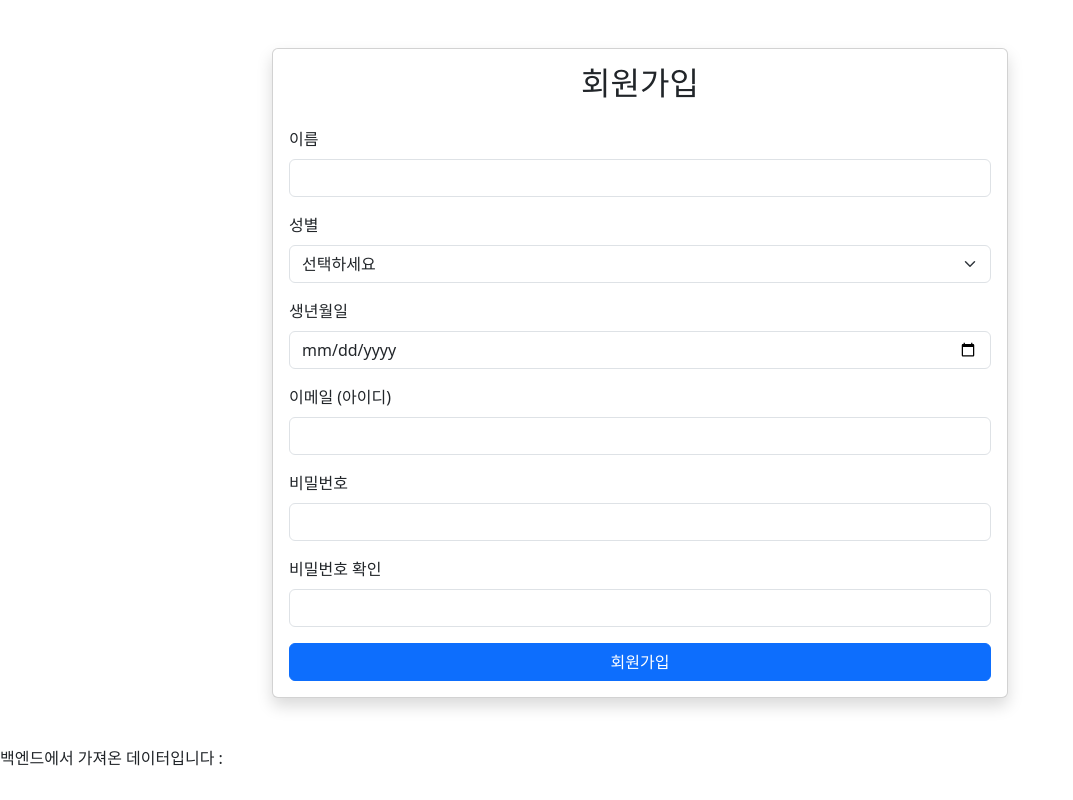
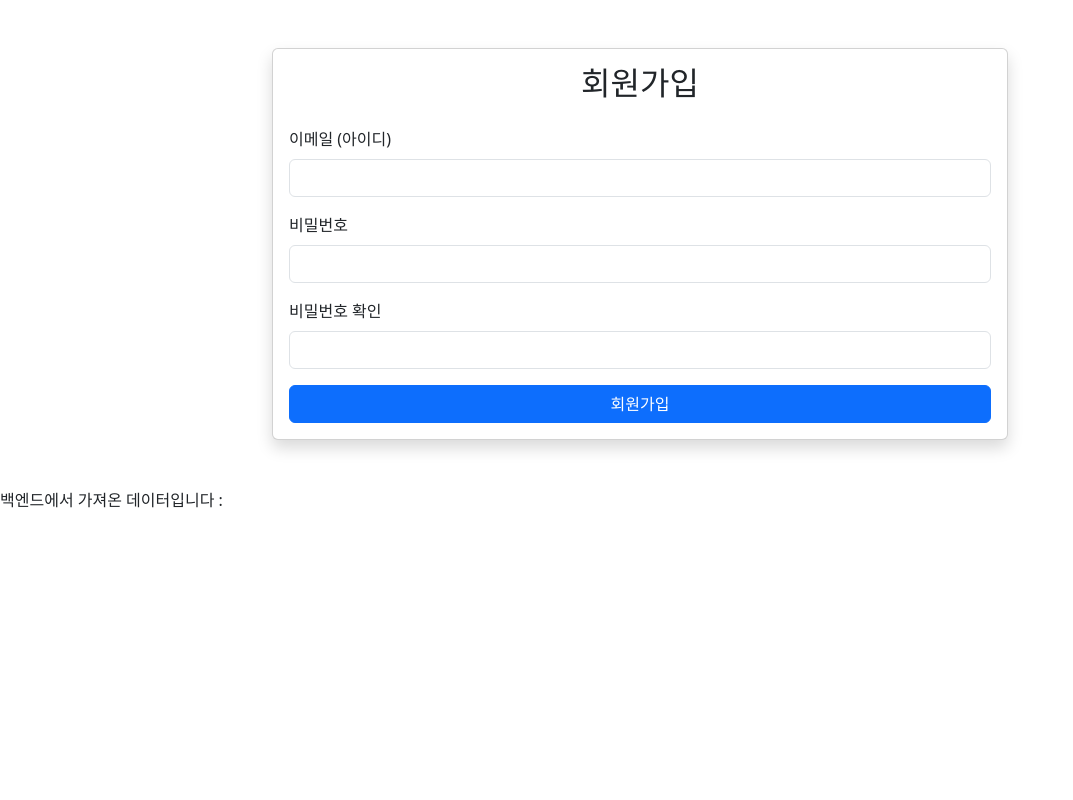
Before and after one commit to greenblueredgreen/travel_rocommend_project, a React (Create React App) app in the folder Front_End/: page /signup in a window 1280 px wide. Shown: the whole page, without its empty margins (0-1073 px from the left). Built offline with nearby package versions, Linux system fonts and the light colour scheme; no server answers; a web font is replaced by a local one.

Commit message:
회원가입 백이랑 연동 성공 - 임시로 생년월일, 성별, 이름은 주석처리함(db테이블 추후 변경 후 추가)

```diff
--- a/Front_End/src/Signup.jsx
+++ b/Front_End/src/Signup.jsx
@@ -6,9 +6,9 @@ import axios from 'axios';
 const Signup = () => {
   const navigate = useNavigate();
   const [formData, setFormData] = useState({
-    name: '',
-    gender: '',
-    birthdate: '',
+    // name: '',
+    // gender: '',
+    // birthdate: '',
     email: '',
     password: '',
     confirmPassword: ''
@@ -17,9 +17,9 @@ const Signup = () => {
 
   const validateForm = () => {
     const newErrors = {};
-    if (formData.name.trim().length < 2) newErrors.name = '이름은 2글자 이상이어야 합니다.';
-    if (!formData.gender) newErrors.gender = '성별을 선택해주세요.';
-    if (!formData.birthdate) newErrors.birthdate = '생년월일을 입력해주세요.';
+    // if (formData.name.trim().length < 2) newErrors.name = '이름은 2글자 이상이어야 합니다.';
+    // if (!formData.gender) newErrors.gender = '성별을 선택해주세요.';
+    // if (!formData.birthdate) newErrors.birthdate = '생년월일을 입력해주세요.';
     if (!/^\S+@\S+\.\S+$/.test(formData.email)) newErrors.email = '유효한 이메일 주소를 입력해주세요.';
     if (formData.password.length < 8) newErrors.password = '비밀번호는 8자 이상이어야 합니다.';
     if (formData.password !== formData.confirmPassword) newErrors.confirmPassword = '비밀번호가 일치하지 않습니다.';
@@ -41,7 +41,8 @@ const Signup = () => {
     e.preventDefault();
     if (validateForm()) {
       try {
-        await axios.post('/api/users/signup', formData);
+        const response = await axios.post(`http://localhost:8080/user/sign-up?email=${formData.email}&password=${formData.password}`);
+        console.log('회원가입 성공:', response.data);
         navigate('/login', { state: { message: '회원가입이 완료되었습니다. 로그인해주세요.' } });
       } catch (error) {
         console.error('회원가입 실패:', error);
@@ -49,6 +50,9 @@ const Signup = () => {
       }
     }
   };
+
+
+
 
   return (
     <Container className="py-5">
@@ -59,7 +63,7 @@ const Signup = () => {
               <h2 className="text-center mb-4">회원가입</h2>
               {errors.submit && <Alert variant="danger">{errors.submit}</Alert>}
               <Form onSubmit={handleSubmit}>
-                <Form.Group className="mb-3">
+                {/* <Form.Group className="mb-3">
                   <Form.Label>이름</Form.Label>
                   <Form.Control
                     type="text"
@@ -95,7 +99,7 @@ const Signup = () => {
                     isInvalid={!!errors.birthdate}
                   />
                   <Form.Control.Feedback type="invalid">{errors.birthdate}</Form.Control.Feedback>
-                </Form.Group>
+                </Form.Group> */}
                 <Form.Group className="mb-3">
                   <Form.Label>이메일 (아이디)</Form.Label>
                   <Form.Control
```
